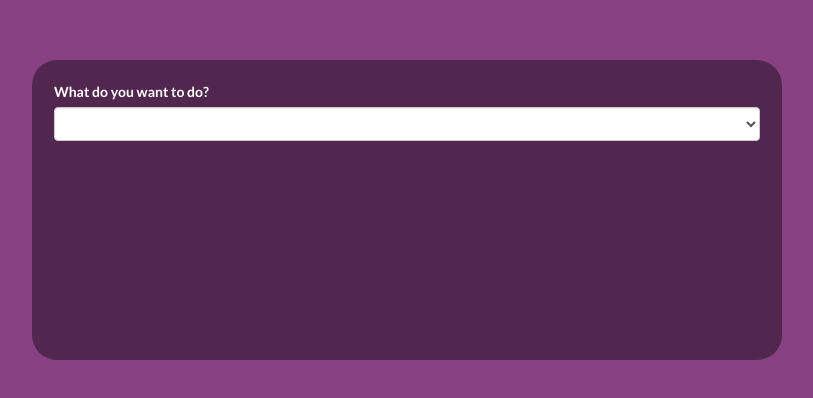
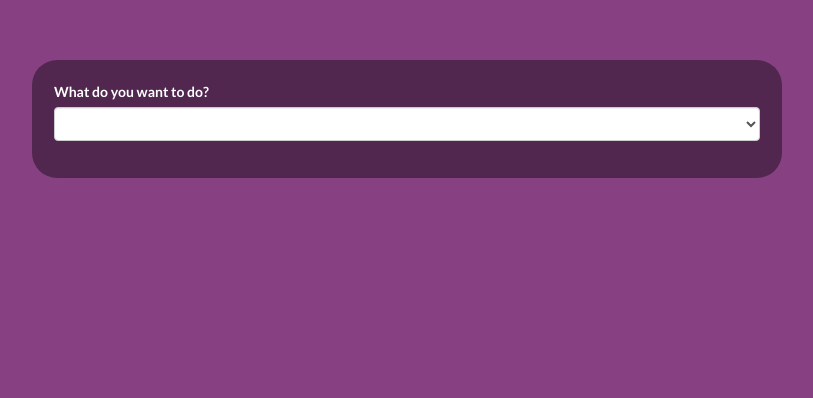
Before and after one commit to nfeliciano/rightnow, a plain HTML site: page app/templates/index.html in a window 1280 px wide. Shown: the part 140-538 px from the top of the page, without its empty margins (233-1046 px from the left). Drawn offline with nearby package versions, Linux system fonts and the light colour scheme; some packages are replaced by stand-ins of ours.

Commit message:
stylesheet

```diff
--- a/app/static/stylesheets/styles.css
+++ b/app/static/stylesheets/styles.css
@@ -10,9 +10,13 @@ body {
   margin-top: 200px;
 }
 
+#right-now-form {
+  min-height: 200px;
+}
+
 @media screen and (min-width: 480px) {
   #right-now-form {
-    min-height: 50px;
+    min-height: 20px;
   }
 }
 
@@ -37,10 +41,6 @@ body.disco .page > * { /* Selectors of things you want to fade out. Not applicab
   display: block;
 }
 
-#right-now-form {
-  min-height: 300px;
-}
-
 #form-views {
   background-color: rgba(0, 0, 0, 0.4);
   border-style: solid;
@@ -48,7 +48,6 @@ body.disco .page > * { /* Selectors of things you want to fade out. Not applicab
   border-radius: 25px;
   border-color: rgba(0, 0, 0, 0);
   padding: 20px;
-  min-height: 300px;
 }
 
 .bold {
```
